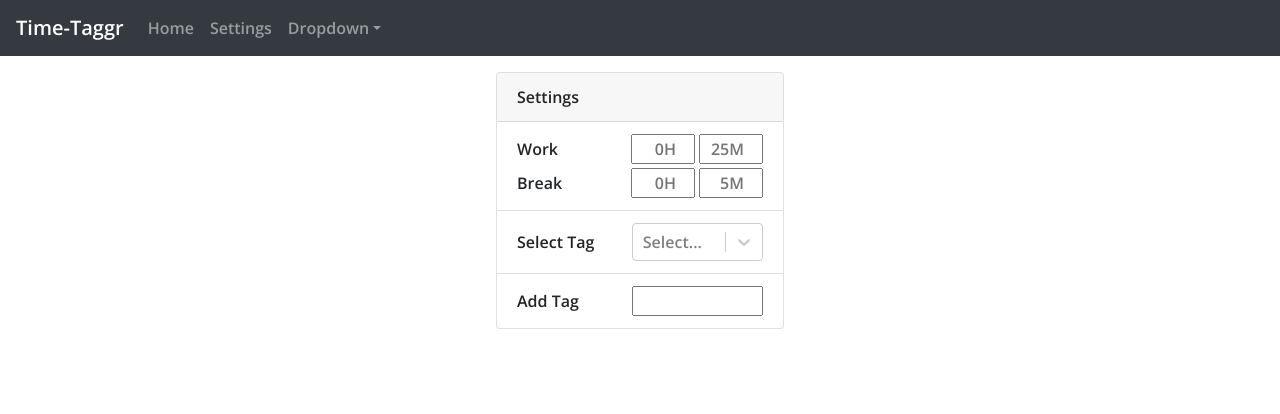
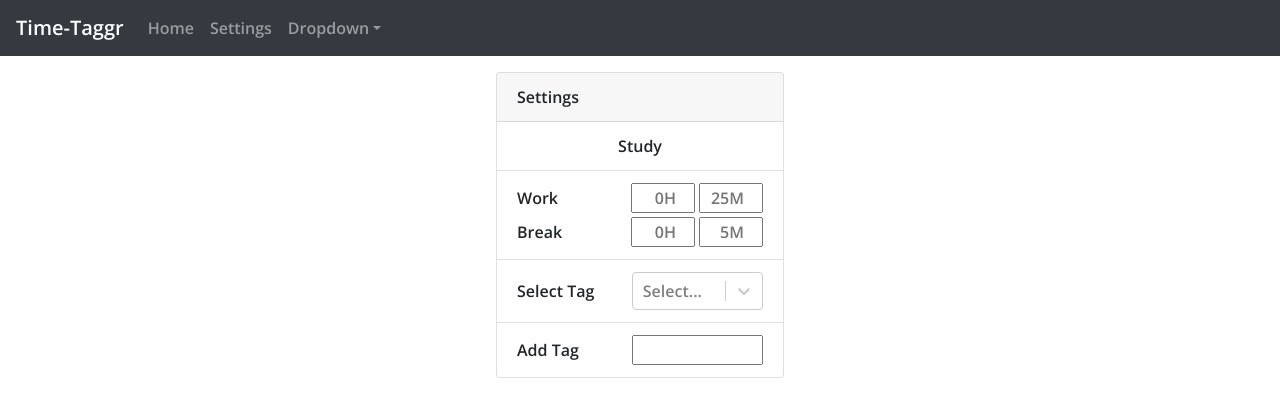
Before and after one commit to ericmiranda7/time-taggr, a React (Create React App) app in the folder time-taggr/: page /settings in a window 1280 px wide. Shown: the top 414 px of the page. Built offline with nearby package versions, Linux system fonts and the light colour scheme.

Commit message:
add tag name to settings

```diff
--- a/time-taggr/src/components/Settings.js
+++ b/time-taggr/src/components/Settings.js
@@ -127,6 +127,9 @@ const Settings = () => {
         <Card.Header>Settings</Card.Header>
         <ListGroup variant="flush">
           <ListGroup.Item>
+            <div className="text-center">{selectedTag.name}</div>
+          </ListGroup.Item>
+          <ListGroup.Item>
             <DurationForm selectedTag={selectedTag} isTimerRunning={isTimerRunning} />
           </ListGroup.Item>
           <ListGroup.Item>
```
